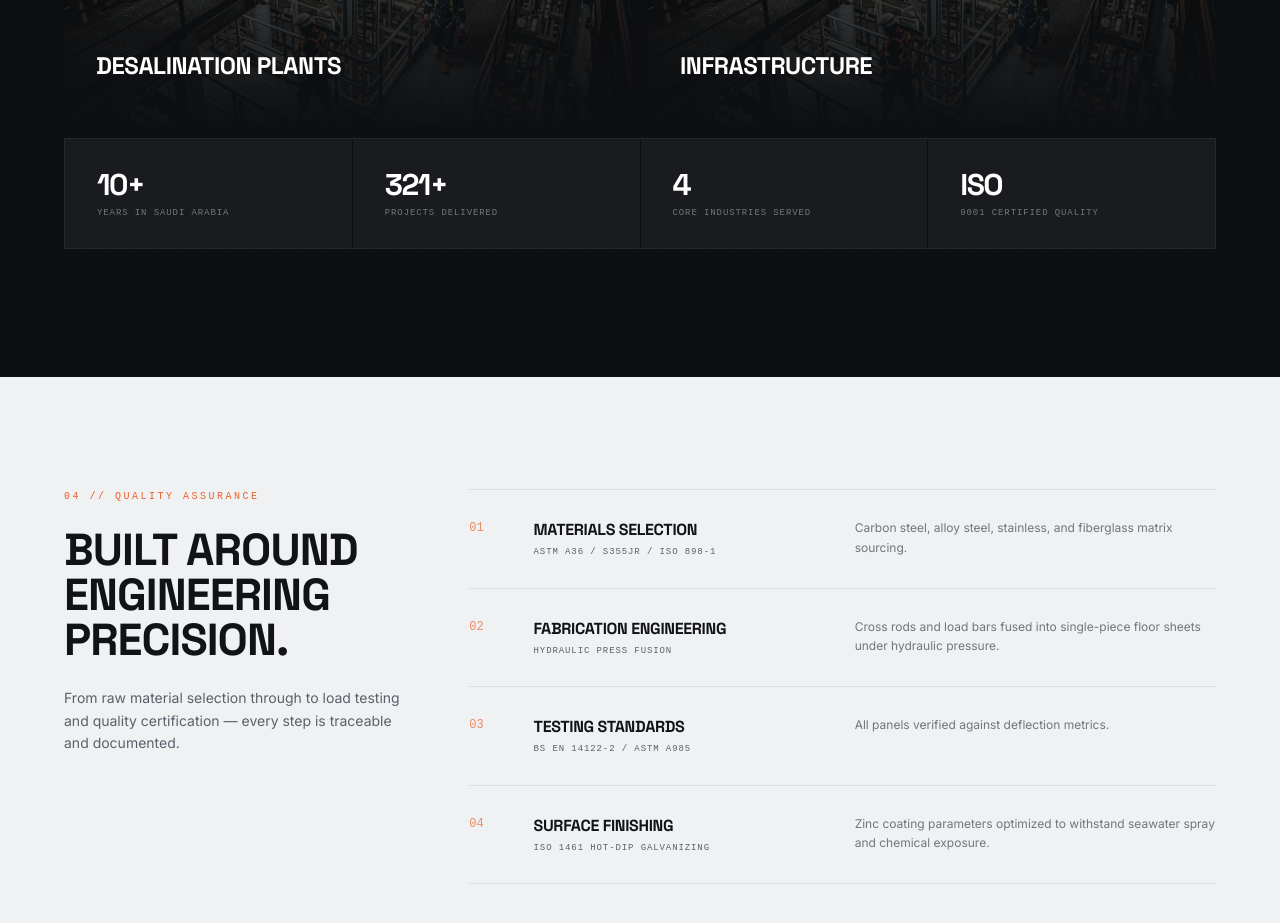
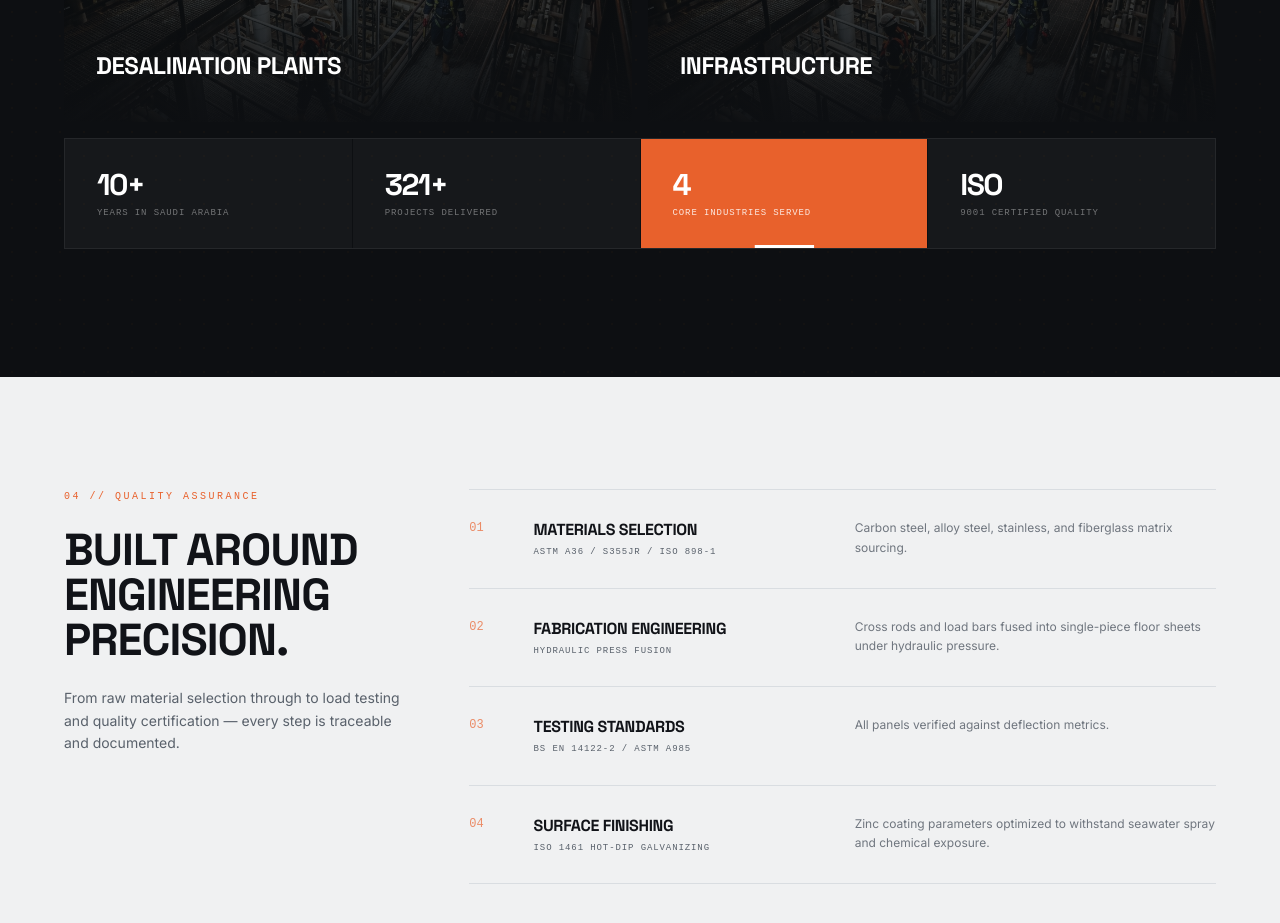
Before and after one commit to WORKVJ/Arabian_gratings, a Next.js app in the folder frontend/: page / in a window 1280 px wide. Shown: the part 4320-5243 px from the top of the page. Built offline with nearby package versions, Linux system fonts and the light colour scheme; no server answers.

Commit message:
feat: animate bottom industries stats cards with active highlight transitions and resolve unused import warnings

```diff
--- a/frontend/src/app/contact/page.tsx
+++ b/frontend/src/app/contact/page.tsx
@@ -1,5 +1,4 @@
 import { Metadata } from 'next';
-import Link from 'next/link';
 import { defaultMetadata } from '@/lib/seo/config';
 import ContactForm from '@/components/enquiries/ContactForm';
 import ContactMap from '@/components/contact/ContactMap';
--- a/frontend/src/components/home/HomeClient.tsx
+++ b/frontend/src/components/home/HomeClient.tsx
@@ -12,7 +12,7 @@ import {
   useInView,
   animate,
 } from 'framer-motion';
-import { ArrowRight, ArrowUpRight } from 'lucide-react';
+import { ArrowRight } from 'lucide-react';
 import { ProductCategory, Industry, Project, BlogPost } from '@/types';
 import { getImageUrl } from '@/lib/api/client';
 
@@ -292,6 +292,8 @@ export default function HomeClient({ categories: rawCategories, industries: rawI
   const [activeProdIndex, setActiveProdIndex] = useState(0);
   const [isHoveredProd, setIsHoveredProd] = useState<number | null>(null);
   const [isHoveredInd, setIsHoveredInd] = useState<number | null>(null);
+  const [activeIndStatIndex, setActiveIndStatIndex] = useState(0);
+  const [isHoveredIndStat, setIsHoveredIndStat] = useState<number | null>(null);
   const [visSpecIndex, setVisSpecIndex] = useState(0);
 
   useEffect(() => {
@@ -318,6 +320,13 @@ export default function HomeClient({ categories: rawCategories, industries: rawI
     return () => clearInterval(interval);
   }, [isHoveredProd, noMotion]);
 
+  useEffect(() => {
+    if (noMotion) return;
+    const interval = setInterval(() => {
+      if (isHoveredIndStat === null) setActiveIndStatIndex((prev) => (prev + 1) % 4);
+    }, 3000);
+    return () => clearInterval(interval);
+  }, [isHoveredIndStat, noMotion]);
 
   useEffect(() => {
     if (noMotion) return;
@@ -1093,22 +1102,47 @@ export default function HomeClient({ categories: rawCategories, industries: rawI
               { num: '321+', target: 321, suffix: '+', label: 'Projects Delivered' },
               { num: '4', target: 4, suffix: '', label: 'Core Industries Served' },
               { num: 'ISO', target: 0, suffix: '', label: '9001 Certified Quality' },
-            ].map((stat) => {
+            ].map((stat, idx) => {
               const isNumeric = stat.target > 0;
+              const isActive = (isHoveredIndStat !== null ? isHoveredIndStat === idx : activeIndStatIndex === idx) && !noMotion;
               return (
                 <motion.div
                   key={stat.label}
                   variants={staggerItem}
-                  className="bg-white/5 hover:bg-white/10 transition-colors duration-300 px-8 py-7 flex flex-col gap-1"
+                  className="px-8 py-7 flex flex-col gap-1 cursor-pointer select-none relative overflow-hidden"
+                  onMouseEnter={() => setIsHoveredIndStat(idx)}
+                  onMouseLeave={() => setIsHoveredIndStat(null)}
+                  animate={{
+                    backgroundColor: isActive ? '#E8612C' : 'rgba(255, 255, 255, 0.04)',
+                  }}
+                  transition={{ duration: 0.35, ease: 'easeOut' }}
                 >
-                  <span className="font-display font-black text-white text-3xl tracking-tighter">
+                  {/* Subtle active line indicator */}
+                  {isActive && (
+                    <motion.div
+                      className="absolute bottom-0 left-0 right-0 h-[3px] bg-white"
+                      initial={{ scaleX: 0 }}
+                      animate={{ scaleX: 1 }}
+                      transition={{ duration: 3.0, ease: 'linear' }}
+                    />
+                  )}
+
+                  <span className="font-display font-black text-white text-3xl tracking-tighter block transition-transform duration-300 group-hover:scale-105">
                     {isNumeric ? (
                       <StatCounter value={stat.num} targetVal={stat.target} noMotion={!!noMotion} suffix={stat.suffix} />
                     ) : (
                       stat.num
                     )}
                   </span>
-                  <span className="font-mono text-white/40 text-[9px] uppercase tracking-widest">{stat.label}</span>
+                  <motion.span
+                    className="font-mono text-[9px] uppercase tracking-widest block"
+                    animate={{
+                      color: isActive ? 'rgba(255, 255, 255, 0.85)' : 'rgba(255, 255, 255, 0.4)',
+                    }}
+                    transition={{ duration: 0.35 }}
+                  >
+                    {stat.label}
+                  </motion.span>
                 </motion.div>
               );
             })}
```
